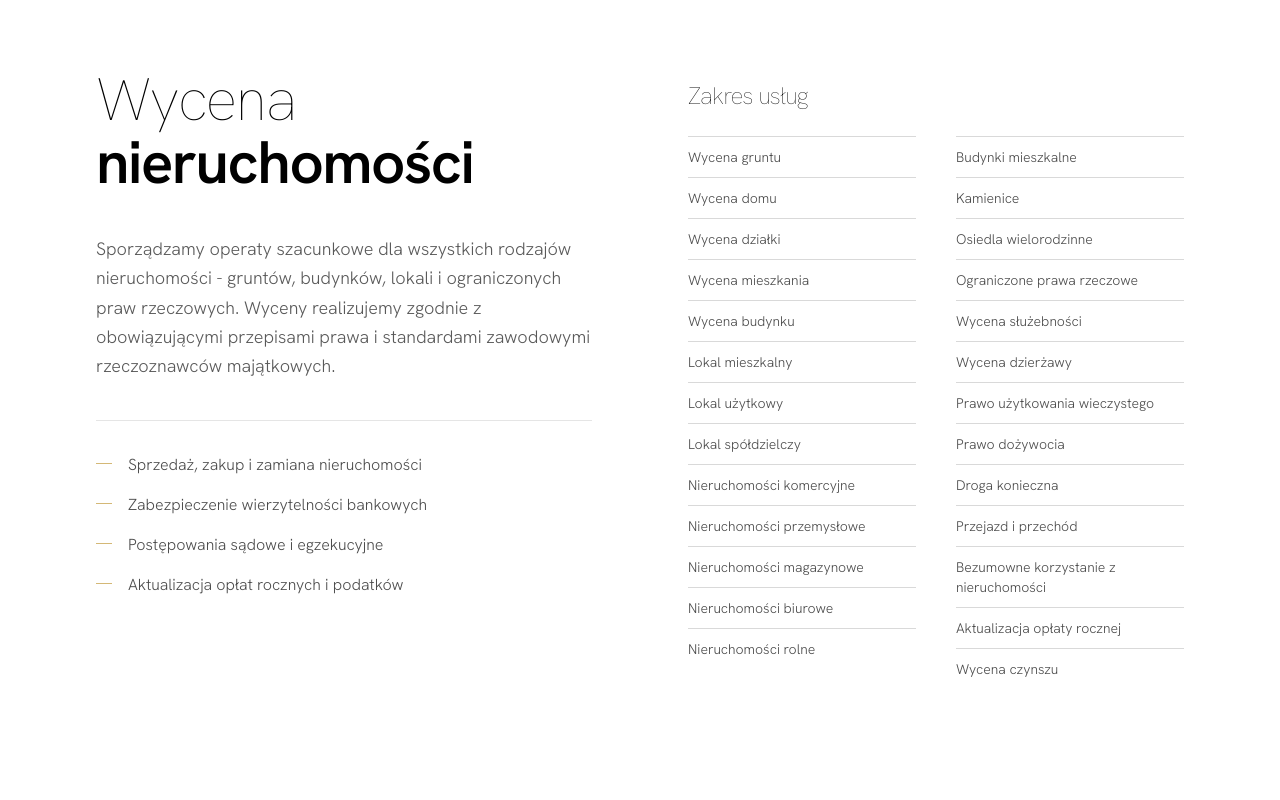
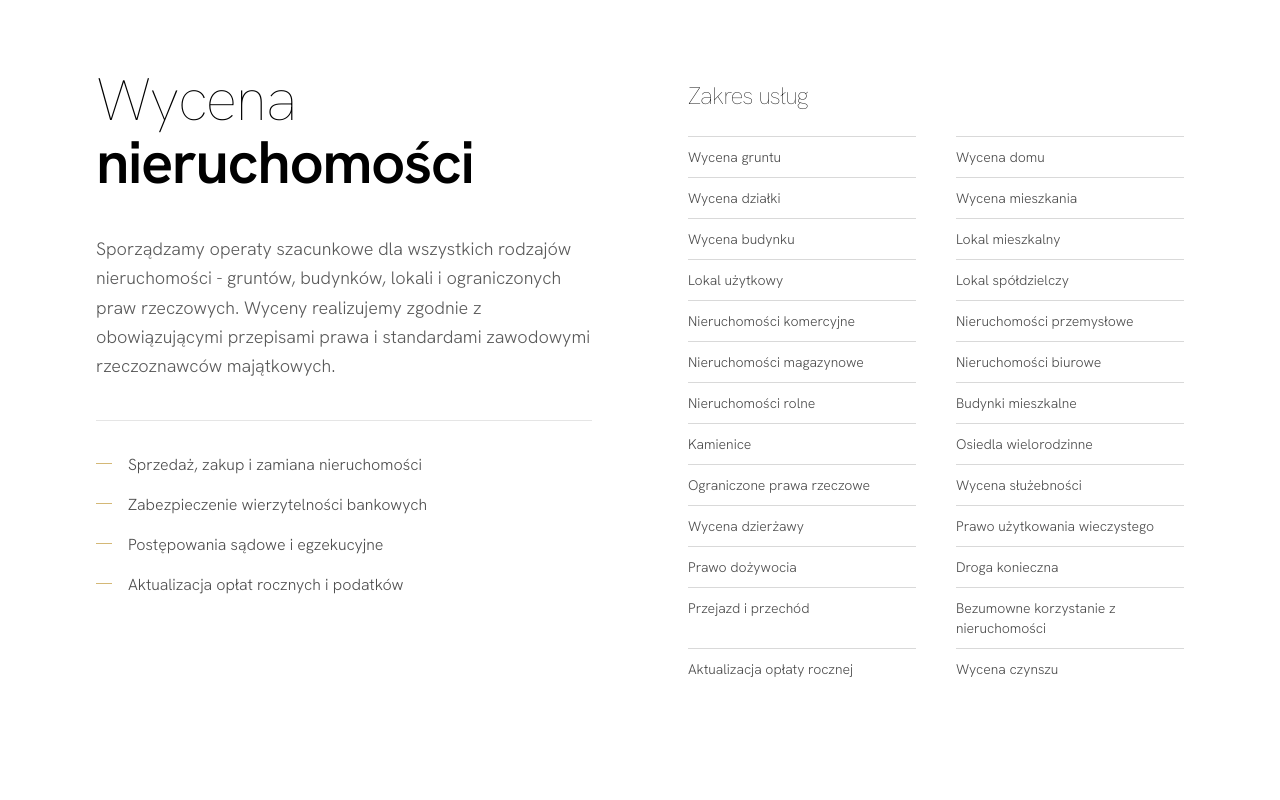
Before and after one commit to MaksZiem/tolema-next, a Next.js app: page /offer in a window 1280 px wide. Shown: the part 860-1660 px from the top of the page. Built offline with nearby package versions, Linux system fonts and the light colour scheme; no server answers.

Commit message:
animation & footer

```diff
--- a/src/components/layout/Footer.tsx
+++ b/src/components/layout/Footer.tsx
@@ -26,9 +26,9 @@ const Footer = () => {
   return (
     <footer data-navbar="light">
       <div className="bg-[#0d0d0d] px-8 py-14 text-white md:px-16 lg:px-24">
-        <div className="grid gap-10 md:grid-cols-[0.7fr_0.8fr_1.6fr] md:items-center md:gap-14">
+        <div className="grid gap-10 md:grid-cols-[auto_auto_minmax(0,1fr)] md:items-center md:gap-14">
           <div>
-            <h2 className="text-2xl font-thin leading-tight tracking-tight md:text-3xl">
+            <h2 className="text-2xl font-thin leading-tight tracking-tight md:text-3xl lg:whitespace-nowrap">
               Porozmawiajmy <span className="font-semibold">o wycenie</span>
             </h2>
           </div>
@@ -53,12 +53,12 @@ const Footer = () => {
             target="_blank"
             rel="noopener noreferrer"
             aria-label={`Otwórz mapę dojazdu w Google Maps: ${COMPANY.street}, ${COMPANY.city} (nowa karta)`}
-            className="group relative flex h-40 items-end overflow-hidden border border-white/10 bg-[#161616] bg-[linear-gradient(rgba(255,255,255,0.05)_1px,transparent_1px),linear-gradient(90deg,rgba(255,255,255,0.05)_1px,transparent_1px)] bg-[size:28px_28px] p-6 md:h-48"
+            className="group relative flex h-40 w-full items-end md:max-w-[28rem] md:justify-self-end overflow-hidden border border-white/10 bg-[#161616] bg-[linear-gradient(rgba(255,255,255,0.05)_1px,transparent_1px),linear-gradient(90deg,rgba(255,255,255,0.05)_1px,transparent_1px)] bg-[size:28px_28px] p-6 md:h-48"
           >
             <svg viewBox="0 0 24 24" fill="currentColor" aria-hidden="true" className="absolute left-1/2 top-1/2 h-10 w-10 -translate-x-1/2 -translate-y-[70%] text-[#D4B876]">
               <path d="M12 2C8.13 2 5 5.13 5 9c0 5.25 7 13 7 13s7-7.75 7-13c0-3.87-3.13-7-7-7zm0 9.5c-1.38 0-2.5-1.12-2.5-2.5s1.12-2.5 2.5-2.5 2.5 1.12 2.5 2.5-1.12 2.5-2.5 2.5z" />
             </svg>
-            <span className="relative flex w-full items-center justify-between gap-4">
+            <span className="relative flex w-full flex-wrap items-center justify-between gap-x-4 gap-y-2">
               <span className="text-sm font-light text-white/80">
                 {COMPANY.street}, {COMPANY.city}
               </span>
@@ -84,11 +84,6 @@ const Footer = () => {
           <CookieSettingsButton className="uppercase tracking-[0.2em] hover:text-white" />
         </span>
       </div>
-
-      <div className="bg-black px-8 pb-6 text-center text-[11px] font-light leading-relaxed text-white/60 md:px-16 md:text-left lg:px-24">
-        {COMPANY.name}, {COMPANY.street}, {COMPANY.postalCode} {COMPANY.city} · {COMPANY.court} · KRS{" "}
-        {COMPANY.krs} · NIP {COMPANY.nip} · REGON {COMPANY.regon} · Kapitał zakładowy {COMPANY.shareCapital}
-      </div>
     </footer>
   );
 };
--- a/src/components/navigation/Navbar.tsx
+++ b/src/components/navigation/Navbar.tsx
@@ -177,14 +177,14 @@ export default function Navbar() {
                     initial={{ opacity: 0, y: 16 }}
                     animate={{ opacity: 1, y: 0 }}
                     transition={{ duration: 0.4, delay: 0.06 * i + 0.1 }}
-                    className="border-b border-white/10"
+                    className="border-b border-white/15"
                   >
                     <Link
                       href={href}
-                      className="group block py-4"
+                      className="group block py-5"
                     >
                       <span
-                        className={`text-3xl font-thin transition-colors duration-300 ${
+                        className={`text-4xl font-normal transition-colors duration-300 ${
                           isActive
                             ? "text-[#D4B876]"
                             : "text-white group-hover:text-[#D4B876]"
@@ -203,7 +203,7 @@ export default function Navbar() {
             initial={{ opacity: 0 }}
             animate={{ opacity: 1 }}
             transition={{ duration: 0.4, delay: 0.35 }}
-            className="flex items-center justify-between px-8 py-8 text-sm font-light text-white/60"
+            className="flex items-center justify-between px-8 py-8 text-base font-normal text-white/80"
           >
             <span>TOLEMA wyceny</span>
             <a
--- a/src/components/sections/OfferContent.tsx
+++ b/src/components/sections/OfferContent.tsx
@@ -335,32 +335,48 @@ function ServiceSection({
           </h3>
 
           {/* Tag pills */}
-          <motion.ul
-            className="sm:columns-2 sm:gap-x-10"
+          <motion.div
             initial={{ opacity: 0 }}
             whileInView={{ opacity: 1 }}
             transition={{ duration: 0.8, delay: 0.15 }}
             viewport={{ once: true }}
           >
-            {tags.map((tag, i) => (
-              <li
-                key={tag}
-                className={`break-inside-avoid border-t py-2.5 text-sm font-light ${tagClass} ${
-                  i >= TAGS_MOBILE_LIMIT && !tagsExpanded
-                    ? "hidden md:block"
-                    : ""
-                }`}
+            <ul className="md:grid md:grid-cols-2 md:gap-x-10">
+              {tags.slice(0, TAGS_MOBILE_LIMIT).map((tag) => (
+                <li key={tag} className={`border-t py-2.5 text-sm font-light ${tagClass}`}>
+                  {tag}
+                </li>
+              ))}
+            </ul>
+            {hiddenTagsCount > 0 && (
+              <motion.div
+                id={`${id}-zakres`}
+                initial={false}
+                animate={{
+                  height: tagsExpanded ? "auto" : 0,
+                  opacity: tagsExpanded ? 1 : 0,
+                }}
+                transition={{ duration: 0.4, ease: [0.22, 1, 0.36, 1] }}
+                className="overflow-hidden md:h-auto! md:opacity-100!"
               >
-                {tag}
-              </li>
-            ))}
-          </motion.ul>
+                <ul className="md:grid md:grid-cols-2 md:gap-x-10">
+                  {tags.slice(TAGS_MOBILE_LIMIT).map((tag) => (
+                    <li key={tag} className={`border-t py-2.5 text-sm font-light ${tagClass}`}>
+                      {tag}
+                    </li>
+                  ))}
+                </ul>
+              </motion.div>
+            )}
+          </motion.div>
 
           {/* Mobile-only show more/less toggle - tags stay in the DOM for SEO, this only affects visibility below md */}
           {hiddenTagsCount > 0 && (
             <button
               type="button"
               onClick={() => setTagsExpanded((v) => !v)}
+              aria-expanded={tagsExpanded}
+              aria-controls={`${id}-zakres`}
               className={`mt-5 flex items-center gap-2.5 self-start text-xs font-light uppercase tracking-[0.28em] transition-colors duration-300 md:hidden cursor-pointer ${
                 dark
                   ? "text-white/40 hover:text-[#D4B876]"
```
